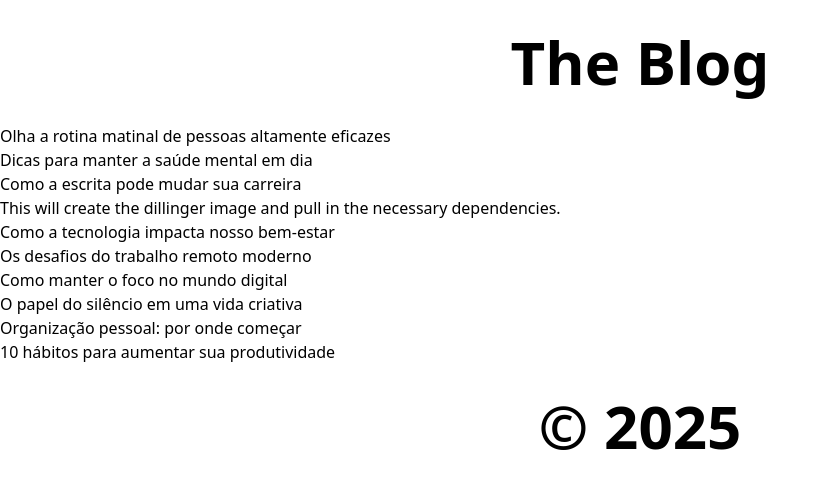
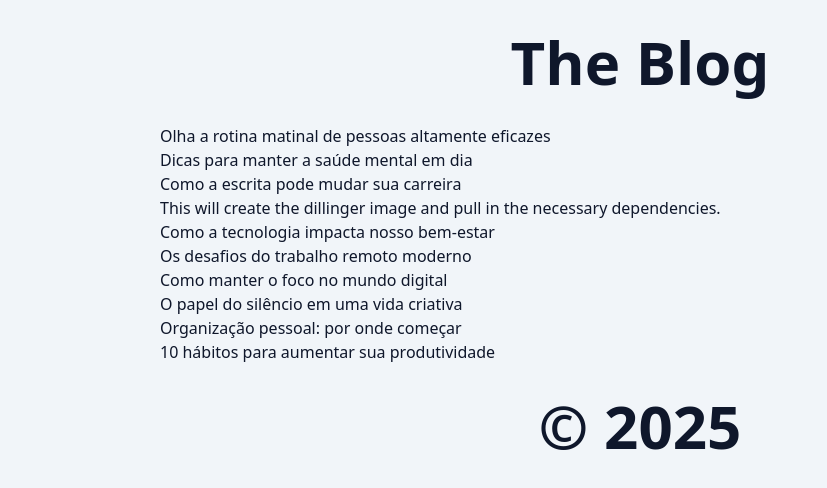
Before and after one commit to alexandrerogeriosn93/project-next-the-blog, a Next.js app: page / in a window 1280 px wide. Shown: the top 488 px of the page, without its empty margins (0-827 px from the left). Built offline with nearby package versions, Linux system fonts and the light colour scheme.

Commit message:
feat: create Container component and add light and dark themes

```diff
--- a/src/app/page.tsx
+++ b/src/app/page.tsx
@@ -1,19 +1,20 @@
+import { Container } from "@/components/Container";
 import PostsList from "@/components/PostsList";
 import { SpinLoader } from "@/components/SpinLoader";
 import { Suspense } from "react";
 
 export default async function Home() {
   return (
-    <div>
+    <Container>
       <header>
         <h1 className="py-8 text-center text-6xl font-bold">The Blog</h1>
       </header>
-      <Suspense fallback={<SpinLoader className="" />}>
+      <Suspense fallback={<SpinLoader />}>
         <PostsList />
       </Suspense>
       <footer>
         <p className="py-8 text-center text-6xl font-bold">&copy; 2025</p>
       </footer>
-    </div>
+    </Container>
   );
 }
--- /dev/null
+++ b/src/components/Container/index.tsx
@@ -0,0 +1,21 @@
+import clsx from "clsx";
+
+type ContainerProps = {
+  children: React.ReactNode;
+};
+
+export const Container = ({ children }: ContainerProps) => {
+  return (
+    <div
+      className={clsx(
+        "min-h-screen",
+        "bg-slate-100",
+        "text-slate-900",
+        "dark:bg-slate-900",
+        "dark:text-slate-100",
+      )}
+    >
+      <div className="mx-auto max-w-screen-lg px-8">{children}</div>
+    </div>
+  );
+};
--- a/src/components/SpinLoader/index.tsx
+++ b/src/components/SpinLoader/index.tsx
@@ -1,7 +1,7 @@
 import clsx from "clsx";
 
 type SpinLoaderProps = {
-  className: string;
+  className?: string;
 };
 
 export const SpinLoader = ({ className = "" }: SpinLoaderProps) => {
--- a/src/repositories/post/json-post-repository.ts
+++ b/src/repositories/post/json-post-repository.ts
@@ -12,7 +12,7 @@ const JSON_POSTS_FILE_PATH = resolve(
   "seed",
   "posts.json",
 );
-const SIMULATE_WAIT_IN_MS = 5000;
+const SIMULATE_WAIT_IN_MS = 0;
 
 export class JsonPostRepository implements PostRepository {
   private async simulateWait() {
```
